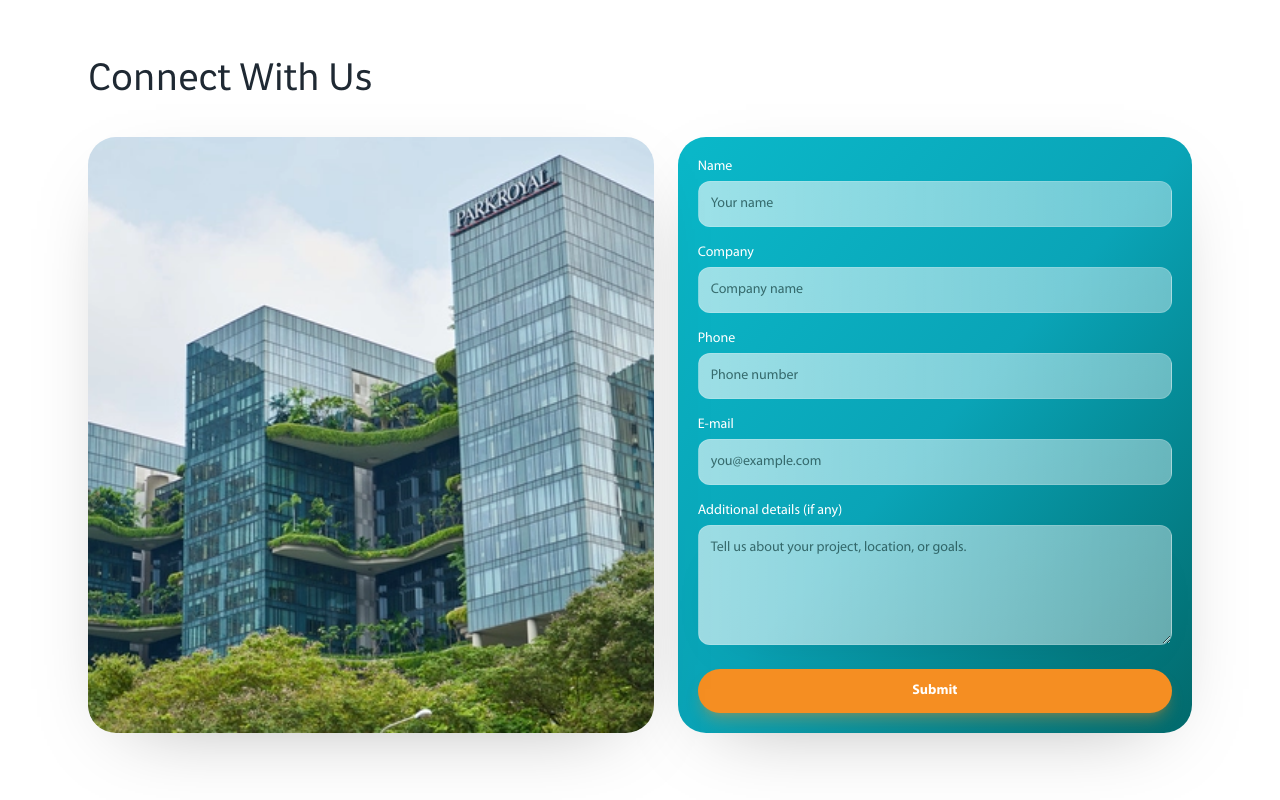
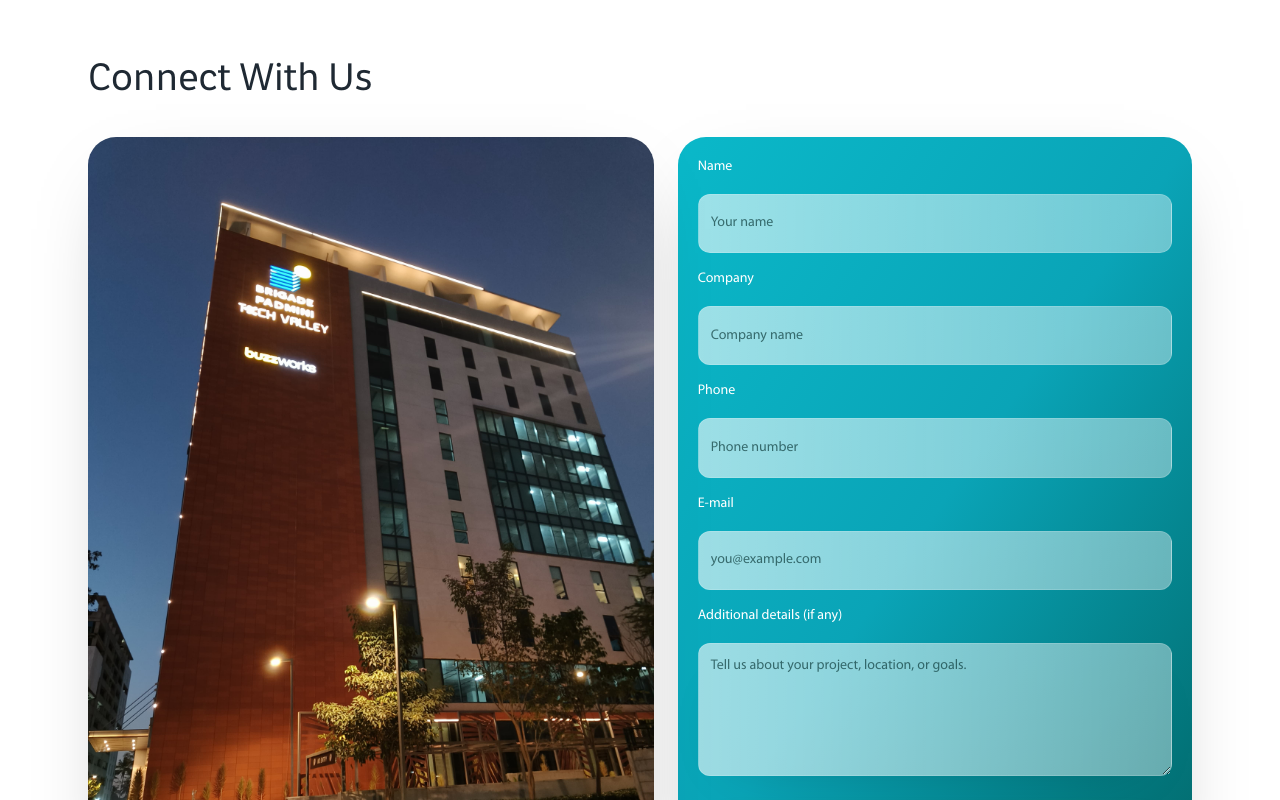
Before and after one commit to rahulkrishna-web/greenvironment, a Next.js app: page / in a window 1280 px wide. Shown: the part 3560-4360 px from the top of the page. Built offline with nearby package versions, Linux system fonts and the light colour scheme.

Commit message:
feat: update contact form image to Bangalore office photograph

```diff
--- a/components/contact-form-section.tsx
+++ b/components/contact-form-section.tsx
@@ -27,8 +27,8 @@
             className="relative overflow-hidden rounded-[28px] shadow-[0_24px_80px_-40px_rgba(0,0,0,0.35)]"
           >
             <Image
-              src="/contact-img.webp"
-              alt="Sustainable cityscape"
+              src="/brigade_padmini-Bangalore_Office.jpeg"
+              alt="Greenvironment Bangalore Office"
               width={1200}
               height={900}
               className="h-full w-full object-cover"
```
Also changed, not shown: public/brigade_padmini-Bangalore_Office.jpeg (added).
